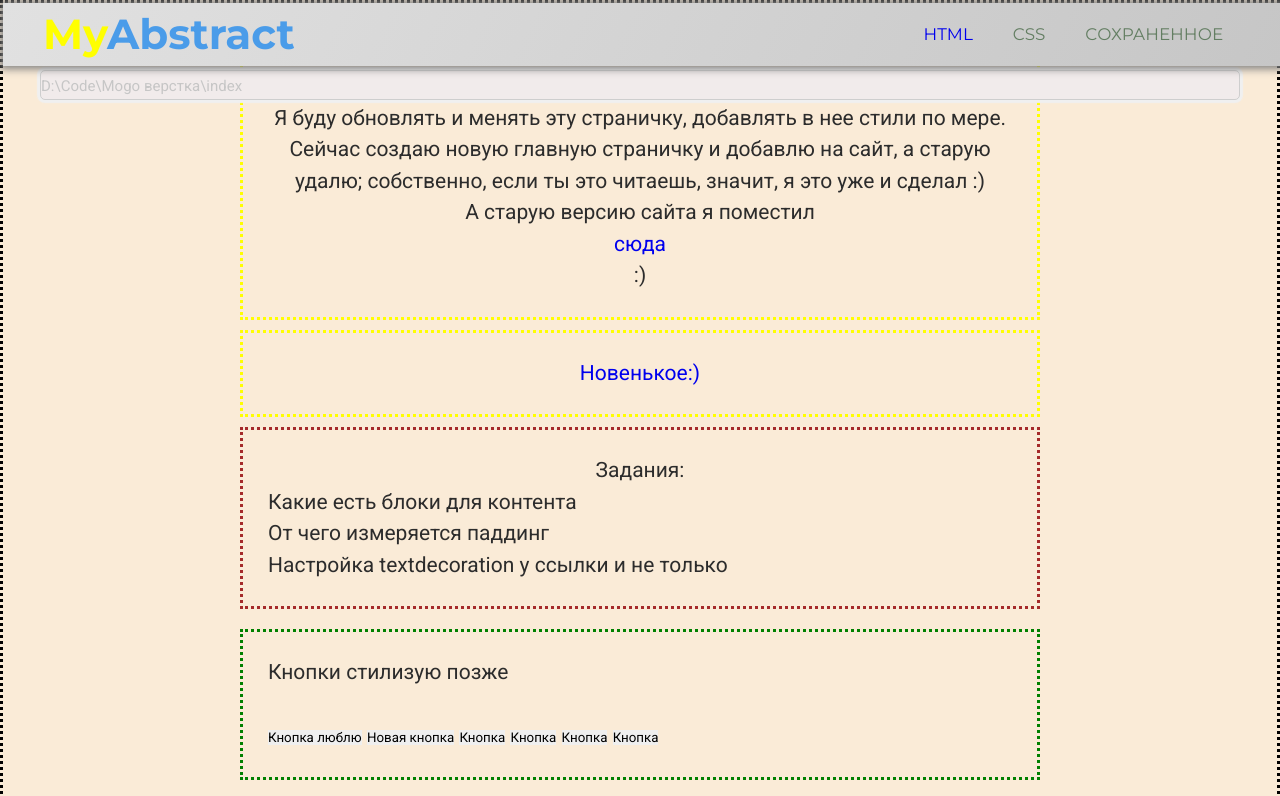
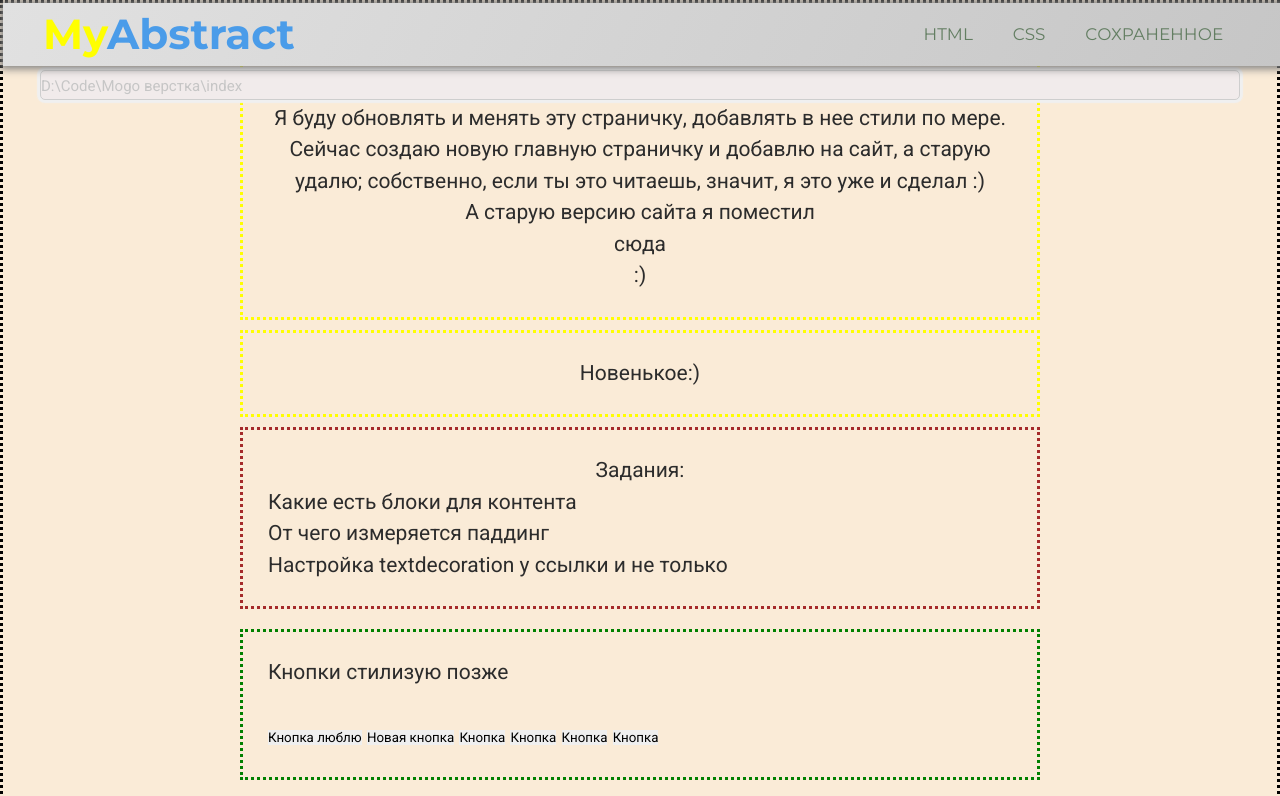
Before and after one commit to seniorua/myabs, a plain HTML site: page index.html in a window 1280 px wide. Shown: the top 796 px of the page. Drawn offline with Linux system fonts and the light colour scheme.

Commit message:
нггло

```diff
--- a/assets/css/style.css
+++ b/assets/css/style.css
@@ -42,8 +42,9 @@ body{
     line-height: 1.5;
     font-size: 1.5rem;
 }
-a, a:visited{
+a{
     text-decoration: none;
+    color: inherit;
 }
 
 .header{
@@ -61,7 +62,6 @@ a, a:visited{
     display: flex;
     justify-content: space-between;
     align-items: center;
-    flex-wrap: wrap;
 }
 
 /* styles of Logo */
@@ -93,6 +93,7 @@ a, a:visited{
     max-width: max-content;
     display: flex;
     justify-content: space-around;
+    flex-wrap: wrap;
     align-items: center;
 }
 
```
